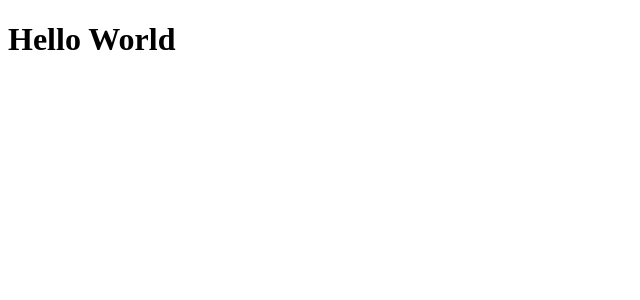
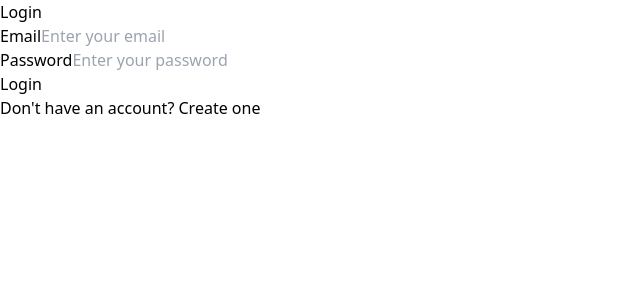
Before and after one commit to Gauravmehra88/realtime-ai-developer-chat, a React (Vite) app in the folder frontend/: page /login in a window 1280 px wide. Shown: the top 300 px of the page, without its empty margins (0-640 px from the left). Built offline with nearby package versions, Linux system fonts and the light colour scheme; no server answers.

Commit message:
Update main.jsx

```diff
--- a/frontend/src/main.jsx
+++ b/frontend/src/main.jsx
@@ -1,5 +1,8 @@
 import { createRoot } from "react-dom/client";
+import "./index.css";
+import "remixicon/fonts/remixicon.css";
+import App from "./App.jsx";
 
 createRoot(document.getElementById("root")).render(
-  <h1>Hello World</h1>
+  <App />
 );
```
